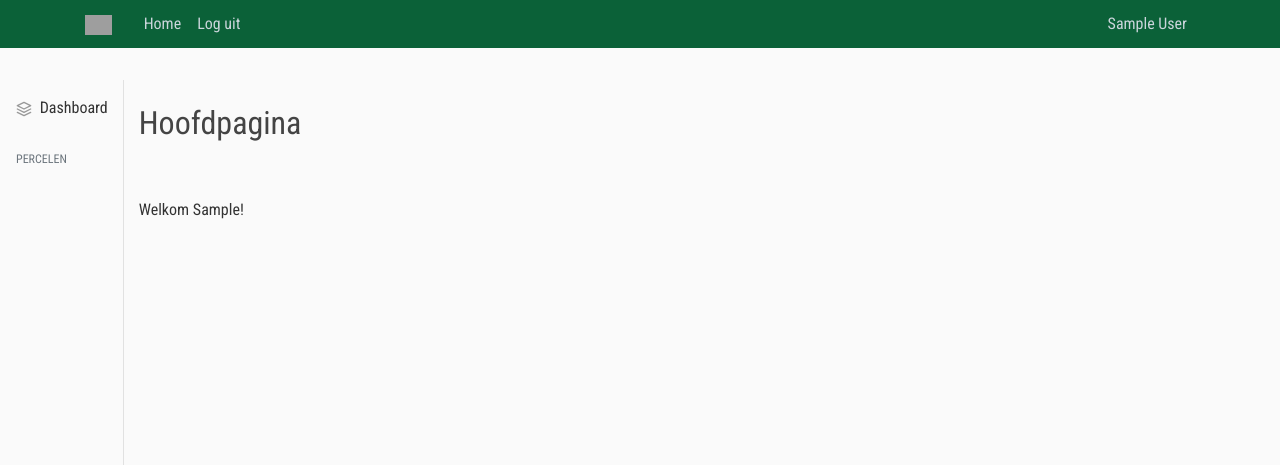
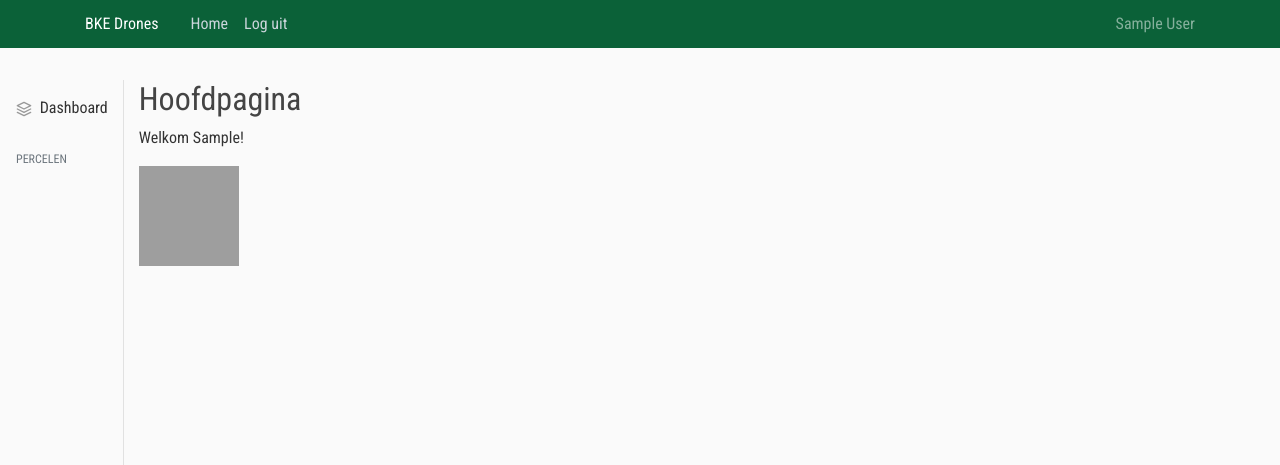
Before and after one commit to nevobnav/webapp, a Django app: page /portal/ in a window 1280 px wide. Shown: the top 465 px of the page. Run offline with Django 3.2, Linux system fonts and the light colour scheme; the visitor is signed in with stand-in values (Sample User, id 1); data that the repository does not hold is empty; parts of the project's set-up code (start-up, migrations or seed data) failed here and were passed over; some libraries are stand-ins or nearby versions; grey boxes are pictures that could not be loaded.

Commit message:
Revert "added some small updates"
This reverts commit fb838ae962673c44a6af30177c62bbb47ad05e7e.

```diff
--- a/MijnVanBoven/settings.py
+++ b/MijnVanBoven/settings.py
@@ -41,7 +41,6 @@ ALLOWED_HOSTS = []
 # Application definition
 
 INSTALLED_APPS = [
-    'livereload',
     'portal',
     'leaflet',
     'crispy_forms',
@@ -55,7 +54,6 @@ INSTALLED_APPS = [
 ]
 
 MIDDLEWARE = [
-    'livereload.middleware.LiveReloadScript',
     'django.middleware.security.SecurityMiddleware',
     'django.contrib.sessions.middleware.SessionMiddleware',
     'django.middleware.common.CommonMiddleware',
--- a/portal/admin.py
+++ b/portal/admin.py
@@ -1,14 +1,14 @@
 from django.contrib import admin
-from .models import Plot, Scan, Customer
+from .models import Plot, Scan
 from django.contrib import admin
 from leaflet.admin import LeafletGeoAdmin
-
 
 class CustomLeafletGeoAdmin(LeafletGeoAdmin):
     settings_overrides = {
        'DEFAULT_CENTER': (51.9951071, 5.26033378),
        'DEFAULT_ZOOM': 8
+
     }
 
-admin.site.register(Plot,LeafletGeoAdmin)
+admin.site.register(Plot,CustomLeafletGeoAdmin)
 admin.site.register(Scan)
--- a/portal/static/portal/css/main.css
+++ b/portal/static/portal/css/main.css
@@ -12,7 +12,6 @@ body {
 h1, h2, h3, h4, h5, h6 {
   color: #444444;
 }
-
 
 ul {
   margin: 0;
@@ -92,3 +91,7 @@ a.article-title:hover {
 .account-heading {
   font-size: 2.5rem;
 }
+
+.plot_area{
+
+}
--- a/portal/templates/portal/base.html
+++ b/portal/templates/portal/base.html
@@ -10,7 +10,7 @@
     <meta name="description" content="">
     <meta name="author" content="">
 
-    <title>Mijn VanBoven</title>
+    <title>BKE Drone display</title>
     {% block header %}
     {% endblock %}
     <!-- Bootstrap core CSS -->
@@ -28,10 +28,7 @@
       <!--- This is the top bar --->
       <nav class="navbar navbar-expand-md navbar-dark bg-green fixed-top py-0">
         <div class="container">
-          <!-- <a class="navbar-brand py-2.5 mr-4" href="{% url 'portal-home' %}">BKE Drones</a> -->
-          <a class="navbar-brand mr-4" href="{% url 'portal-home' %}">
-            <img alt="VanBoven" src="{% static 'portal/images/logo_white_small_transparent.png' %}" height="20">
-          </a>
+          <a class="navbar-brand py-2.5 mr-4" href="{% url 'portal-home' %}">BKE Drones</a>
           {% if user.is_authenticated %}
           <button type="button" class="btn btn-warning nav-toggle-button" id="toggle-button">Plots</button>
             <div class="collapse navbar-collapse" id="navbarToggle">
@@ -40,11 +37,7 @@
                 <a class="nav-item py-0 nav-link" href="{% url 'portal-logout' %}">Log uit</a>
               </div>
               <div class = "navbar-nav ml-auto">
-                <span class="navbar-text py-0 ml-auto" >
-                  <a class="nav-item py-0 nav-link" href="{% url 'portal-user-profile' %}">
-                  {{user.first_name}} {{ user.last_name }}
-                  </a>
-                </span>
+                <span class="navbar-text py-0 ml-auto" >{{user.first_name}} {{ user.last_name }}</span>
               </div>
             </div>
           {% else %}
@@ -58,6 +51,7 @@
         </div>
       </nav>
     </header>
+
 
 
    <!-- This is the left nav bar -->
--- a/portal/templates/portal/home.html
+++ b/portal/templates/portal/home.html
@@ -1,13 +1,12 @@
 {% extends "portal/base.html" %}
 {% block content %}
 
-  <div class="article-content">
   <h2>Hoofdpagina</h2>
   {% if user.is_authenticated %}
     <p>Welkom {{ user.first_name }}!</p>
+    <img src="{{ MEDIA_URL}}IMG_0329.jpg" alt="" style="width:100px;height:100px;">
 
   {% else %}
     <p>Welcome! Please <a href="{% url 'portal-login' %}">login</a>.
   {% endif %}
-  </div>
 {% endblock content %}
--- a/portal/templates/portal/logout.html
+++ b/portal/templates/portal/logout.html
@@ -1,5 +1,4 @@
 {% extends "portal/base.html" %}
-
 {% block content%}
 <h2>You have been logged out</h2>
   <div class="border-top pt-3">
--- a/portal/urls.py
+++ b/portal/urls.py
@@ -9,5 +9,4 @@ urlpatterns = [
     path('test/',views.test, name='portal-test'),
     path('about/', views.about, name = 'portal-about'),
     path('map/<int:map_id>/', views.map, name = 'portal-map'),
-    path('user/',views.user_profile,name='portal-user-profile'),
 ]
--- a/portal/views.py
+++ b/portal/views.py
@@ -39,22 +39,6 @@ def map(request, map_id):
     else:
         return redirect('portal-home')
 
-@login_required(login_url='/login/')
-def user_profile(request):
-    user = request.user
-    plots = get_all_plots(request)
-    acreage = 0
-    for plot in plots:
-        acreage += plot.area
-
-    context = {
-    'plots' : plots,
-    'acreage': acreage,
-    'user' : user,
-
-    }
-    return render(request,'portal/user_profile.html', context=context)
-
 
 def about(request):
     return render(request, 'portal/about.html')
```
Also changed, not shown: portal/models.py (+0 -8 lines), portal/templates/portal/map.html (+3 -4 lines). Lines whose indentation alone changed are shown as unchanged.
